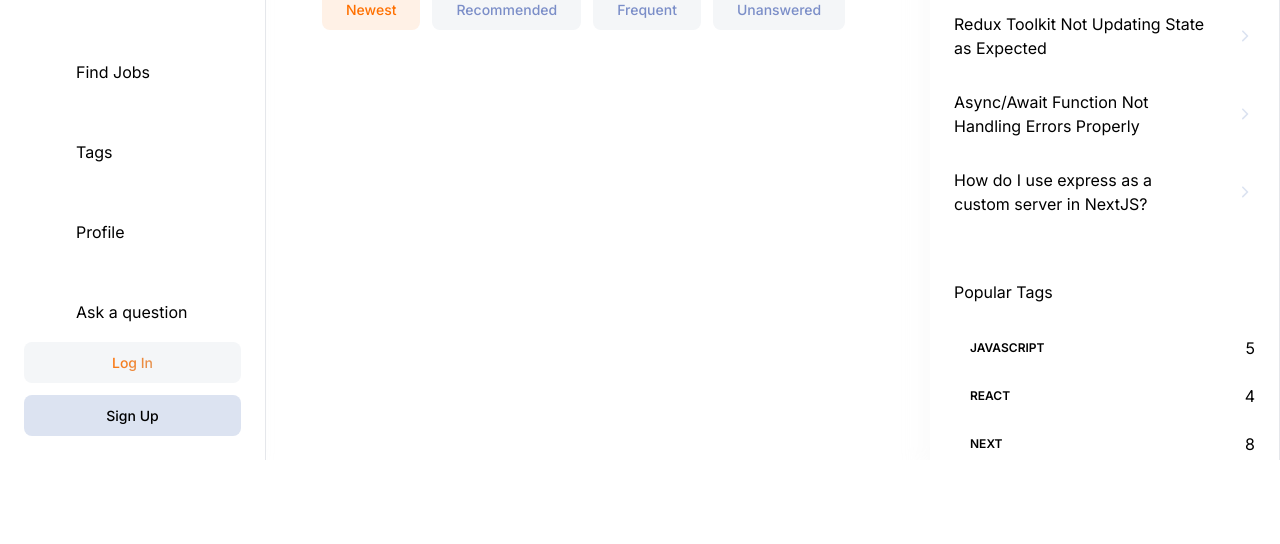
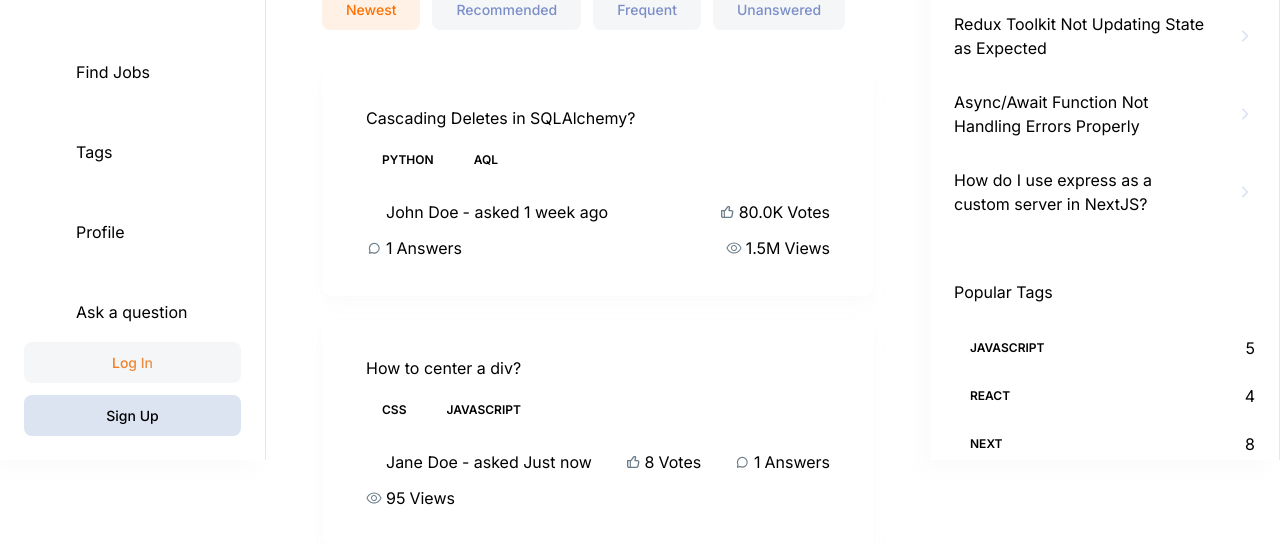
Before and after one commit to prince2167/devoverflow_nextjs13, a Next.js app: page / in a window 1280 px wide. Shown: the part 340-884 px from the top of the page. Before the commit the page ends 800 px from the top, so only its background shows below. Built offline with nearby package versions, Linux system fonts and the light colour scheme; no server answers.

Commit message:
create dynamic question card

```diff
--- a/app/(root)/(home)/page.tsx
+++ b/app/(root)/(home)/page.tsx
@@ -1,9 +1,48 @@
+import QuestionCard from "@/components/cards/QuestionCard";
 import HomeFilters from "@/components/home/HomeFilters";
 import Filter from "@/components/shared/Filter";
+import NoResult from "@/components/shared/NoResult";
 import LocalSearchbar from "@/components/shared/search/LocalSearchbar";
 import { Button } from "@/components/ui/button";
 import { HomePageFilters } from "@/constants/fitlers";
 import Link from "next/link";
+
+const questions = [
+  {
+    _id: "1",
+    title: "Cascading Deletes in SQLAlchemy?",
+    tags: [
+      { _id: "1", name: "python" },
+      { _id: "2", name: "aql" },
+    ],
+    authour: {
+      _id: "1",
+      name: "John Doe",
+      picture: "url/to/picture",
+    },
+    upvotes: 80000,
+    views: 1500000,
+    answer: [{ answerProperty: "value" }], // You might need to specify the structure of the 'answer' object
+    createdAt: new Date("2023-11-01T12:00:00.000Z"),
+  },
+  {
+    _id: "2",
+    title: "How to center a div?",
+    tags: [
+      { _id: "1", name: "css" },
+      { _id: "2", name: "Javascript" },
+    ],
+    authour: {
+      _id: "2",
+      name: "Jane Doe",
+      picture: "url/to/picture",
+    },
+    upvotes: 8,
+    views: 95,
+    answer: [{ answerProperty: "value" }], // You might need to specify the structure of the 'answer' object
+    createdAt: new Date(),
+  },
+];
 
 export default function Home() {
   return (
@@ -34,6 +73,33 @@ export default function Home() {
       </div>
 
       <HomeFilters />
+
+      <div className="mt-10 flex w-full flex-col gap-6">
+        {questions.length > 0 ? (
+          questions.map((question) => (
+            <QuestionCard
+              key={question._id}
+              _id={question._id}
+              title={question.title}
+              tags={question.tags}
+              authour={question.authour}
+              upvotes={question.upvotes}
+              views={question.views}
+              answer={question.answer}
+              createdAt={question.createdAt}
+            />
+          ))
+        ) : (
+          <NoResult
+            title="There are no questions to show"
+            description="Be the first to break the silence! 🚀 Ask a Question and kickstart the
+          discussion. our query could be the next big thing others learn from. Get
+          involved! 💡"
+            link="/ask-questions"
+            linkTitle="Ask a Question"
+          />
+        )}
+      </div>
     </>
   );
 }
--- /dev/null
+++ b/components/cards/QuestionCard.tsx
@@ -0,0 +1,91 @@
+import Link from "next/link";
+import React from "react";
+import RenderTag from "../shared/RenderTag";
+import Matric from "../shared/Matric";
+import { formatAndDivideNumber, getTimeStamp } from "@/lib/utils";
+
+interface QuestionProps {
+  _id: string;
+  title: string;
+  tags: { _id: string; name: string }[];
+  authour: {
+    _id: string;
+    name: string;
+    picture: string;
+  };
+  upvotes: number;
+  views: number;
+  answer: Array<object>;
+  createdAt: Date;
+}
+const QuestionCard = ({
+  _id,
+  title,
+  tags,
+  authour,
+  upvotes,
+  views,
+  answer,
+  createdAt,
+}: QuestionProps) => {
+  return (
+    <div className="card-wrapper rounded-[10px] p-9 px-11">
+      <div className="flex flex-col-reverse items-start justify-between gap-5 sm:flex-row">
+        <div>
+          <span className="subtle-regular text-dark400_light700 line-clamp-1 flex sm:hidden">
+            {getTimeStamp(createdAt)}
+          </span>
+          <Link href={`/question/${_id}`}>
+            <h3 className="sm:h3-semibold base-semibold text-dark200_light900 line-clamp-1 flex-1">
+              {title}
+            </h3>
+          </Link>
+        </div>
+
+        {/* {If signed in add edit delete actions} */}
+      </div>
+
+      <div className="mt-3.5 flex flex-wrap gap-2">
+        {tags.map((tag) => (
+          <RenderTag key={tag._id} _id={tag._id} name={tag.name} />
+        ))}
+      </div>
+
+      <div className="flex-between mt-6 w-full flex-wrap gap-3">
+        <Matric
+          imageUrl="/assets/icons/avatar.svg"
+          alt="user"
+          value={authour.name}
+          title={` - asked ${getTimeStamp(createdAt)}`}
+          isAuthor
+          href={`/profile/${authour._id}`}
+          textStyle="body-medium text-dark400_light800"
+        />
+
+        <Matric
+          imageUrl="/assets/icons/like.svg"
+          alt="upvotes"
+          value={formatAndDivideNumber(upvotes)}
+          title="Votes"
+          textStyle="small-medium text-dark400_light800"
+        />
+        <Matric
+          imageUrl="/assets/icons/message.svg"
+          alt="message"
+          value={formatAndDivideNumber(answer.length)}
+          title="Answers"
+          textStyle="small-medium text-dark400_light800"
+        />
+        <Matric
+          imageUrl="/assets/icons/eye.svg"
+          alt="eye"
+          value={formatAndDivideNumber(views)}
+          title="Views"
+          textStyle="small-medium text-dark400_light800"
+        />
+      </div>
+    </div>
+  );
+};
+
+export default QuestionCard;
--- /dev/null
+++ b/components/shared/Matric.tsx
@@ -0,0 +1,55 @@
+import Image from "next/image";
+import Link from "next/link";
+import React from "react";
+
+interface MetricProps {
+  imageUrl: string;
+  alt: string;
+  value: string | number;
+  title: string;
+  href?: string;
+  textStyle?: string;
+  isAuthor?: boolean;
+}
+const Matric = ({
+  imageUrl,
+  alt,
+  value,
+  title,
+  href,
+  textStyle,
+  isAuthor,
+}: MetricProps) => {
+  const matricContent = (
+    <>
+      <Image
+        src={imageUrl}
+        alt={alt}
+        width={16}
+        height={16}
+        className={`object-contain ${href ? "rounded-full" : ""}`}
+      />
+      <p className={`${textStyle} flex items-center gap-1`}>
+        {value}
+        <span
+          className={`small-regular line-clamp-1 ${
+            isAuthor ? "max-sm:hidden" : ""
+          }`}
+        >
+          {title}
+        </span>
+      </p>
+    </>
+  );
+
+  if (href) {
+    return (
+      <Link href={href} className="flex-center gap-1">
+        {matricContent}
+      </Link>
+    );
+  }
+  return <div className="flex-center flex-wrap gap-1">{matricContent}</div>;
+};
+
+export default Matric;
--- /dev/null
+++ b/components/shared/NoResult.tsx
@@ -0,0 +1,43 @@
+import Image from "next/image";
+import Link from "next/link";
+import React from "react";
+import { Button } from "../ui/button";
+
+interface Props {
+  title: string;
+  description: string;
+  link: string;
+  linkTitle: string;
+}
+
+const NoResult = ({ title, description, link, linkTitle }: Props) => {
+  return (
+    <div className="mt-10 flex w-full flex-col items-center justify-center">
+      <Image
+        src="/assets/images/light-illustration.png"
+        alt="No result illustration"
+        width={270}
+        height={200}
+        className="block object-contain dark:hidden"
+      />
+      <Image
+        src="/assets/images/dark-illustration.png"
+        alt="No result illustration"
+        width={270}
+        height={200}
+        className="hidden object-contain dark:flex"
+      />
+      <h2 className="h2-bold text-dark200_light900 mt-8 ">{title}</h2>
+      <p className="body-regular text-dark500_light700 my-3.5 max-w-md text-center  ">
+        {description}
+      </p>
+      <Link href={link}>
+        <Button className="paragraph-medium mt-5 min-h-[46px] rounded-lg bg-primary-500 px-4 py-3 text-light-900 hover:bg-primary-500 dark:bg-primary-500 dark:text-light-900">
+          {linkTitle}
+        </Button>
+      </Link>
+    </div>
+  );
+};
+
+export default NoResult;
--- a/components/shared/RenderTag.tsx
+++ b/components/shared/RenderTag.tsx
@@ -2,7 +2,7 @@ import Link from "next/link";
 import { Badge } from "@/components/ui/badge";
 
 interface Props {
-  _id: number;
+  _id: string;
   name: string;
   totalQuestions?: number;
   showCount?: boolean;
--- a/components/shared/RightSidebar.tsx
+++ b/components/shared/RightSidebar.tsx
@@ -5,22 +5,22 @@ import RenderTag from "./RenderTag";
 
 const hotQuestions = [
   {
-    _id: 1,
+    _id: "1",
     title:
       "Best practices for data fetching in a Next.js application with Server-Side Rendering (SSR)?",
   },
-  { _id: 2, title: "Can I get the course for free?" },
-  { _id: 3, title: "Redux Toolkit Not Updating State as Expected" },
-  { _id: 4, title: "Async/Await Function Not Handling Errors Properly" },
-  { _id: 5, title: "How do I use express as a custom server in NextJS?" },
+  { _id: "2", title: "Can I get the course for free?" },
+  { _id: "3", title: "Redux Toolkit Not Updating State as Expected" },
+  { _id: "4", title: "Async/Await Function Not Handling Errors Properly" },
+  { _id: "5", title: "How do I use express as a custom server in NextJS?" },
 ];
 
 const popularTags = [
-  { _id: 1, name: "JavaScript", totalQuestions: 5 },
-  { _id: 2, name: "React", totalQuestions: 4 },
-  { _id: 3, name: "Next", totalQuestions: 8 },
-  { _id: 4, name: "Vue", totalQuestions: 2 },
-  { _id: 4, name: "redux", totalQuestions: 10 },
+  { _id: "1", name: "JavaScript", totalQuestions: 5 },
+  { _id: "2", name: "React", totalQuestions: 4 },
+  { _id: "3", name: "Next", totalQuestions: 8 },
+  { _id: "4", name: "Vue", totalQuestions: 2 },
+  { _id: "5", name: "redux", totalQuestions: 10 },
 ];
 
 const RightSidebar = () => {
--- a/lib/utils.ts
+++ b/lib/utils.ts
@@ -4,3 +4,48 @@ import { twMerge } from "tailwind-merge"
 export function cn(...inputs: ClassValue[]) {
   return twMerge(clsx(inputs))
 }
+
+export const getTimeStamp = (date: Date): string => {
+  const now = new Date();
+  const timeDiff = now.getTime() - date.getTime();
+
+  // Define time units in milliseconds
+  const minute = 60 * 1000;
+  const hour = 60 * minute;
+  const day = 24 * hour;
+  const week = 7 * day;
+  const month = 30 * day;
+  const year = 365 * day;
+
+  if (timeDiff < minute) {
+    return 'Just now';
+  } else if (timeDiff < hour) {
+    const minutesAgo = Math.floor(timeDiff / minute);
+    return `${minutesAgo} minute${minutesAgo > 1 ? 's' : ''} ago`;
+  } else if (timeDiff < day) {
+    const hoursAgo = Math.floor(timeDiff / hour);
+    return `${hoursAgo} hour${hoursAgo > 1 ? 's' : ''} ago`;
+  } else if (timeDiff < week) {
+    const daysAgo = Math.floor(timeDiff / day);
+    return `${daysAgo} day${daysAgo > 1 ? 's' : ''} ago`;
+  } else if (timeDiff < month) {
+    const weeksAgo = Math.floor(timeDiff / week);
+    return `${weeksAgo} week${weeksAgo > 1 ? 's' : ''} ago`;
+  } else if (timeDiff < year) {
+    const monthsAgo = Math.floor(timeDiff / month);
+    return `${monthsAgo} month${monthsAgo > 1 ? 's' : ''} ago`;
+  } else {
+    const yearsAgo = Math.floor(timeDiff / year);
+    return `${yearsAgo} year${yearsAgo > 1 ? 's' : ''} ago`;
+  }
+};
+
+export const formatAndDivideNumber = (number: number): string => {
+  if (Math.abs(number) >= 1000000) {
+    return (number / 1000000).toFixed(1) + 'M';
+  } else if (Math.abs(number) >= 1000) {
+    return (number / 1000).toFixed(1) + 'K';
+  } else {
+    return number.toString();
+  }
+};
```
